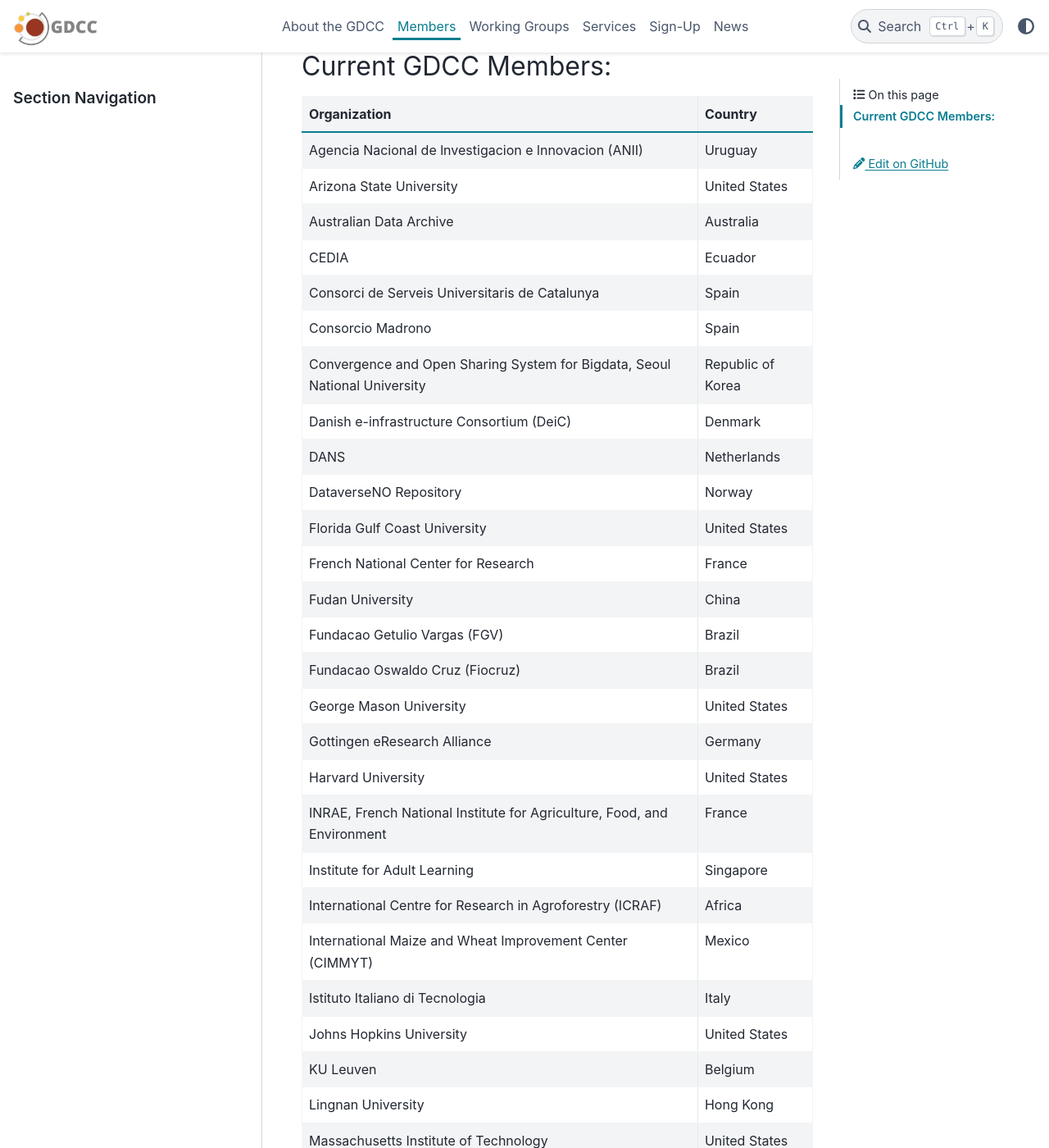
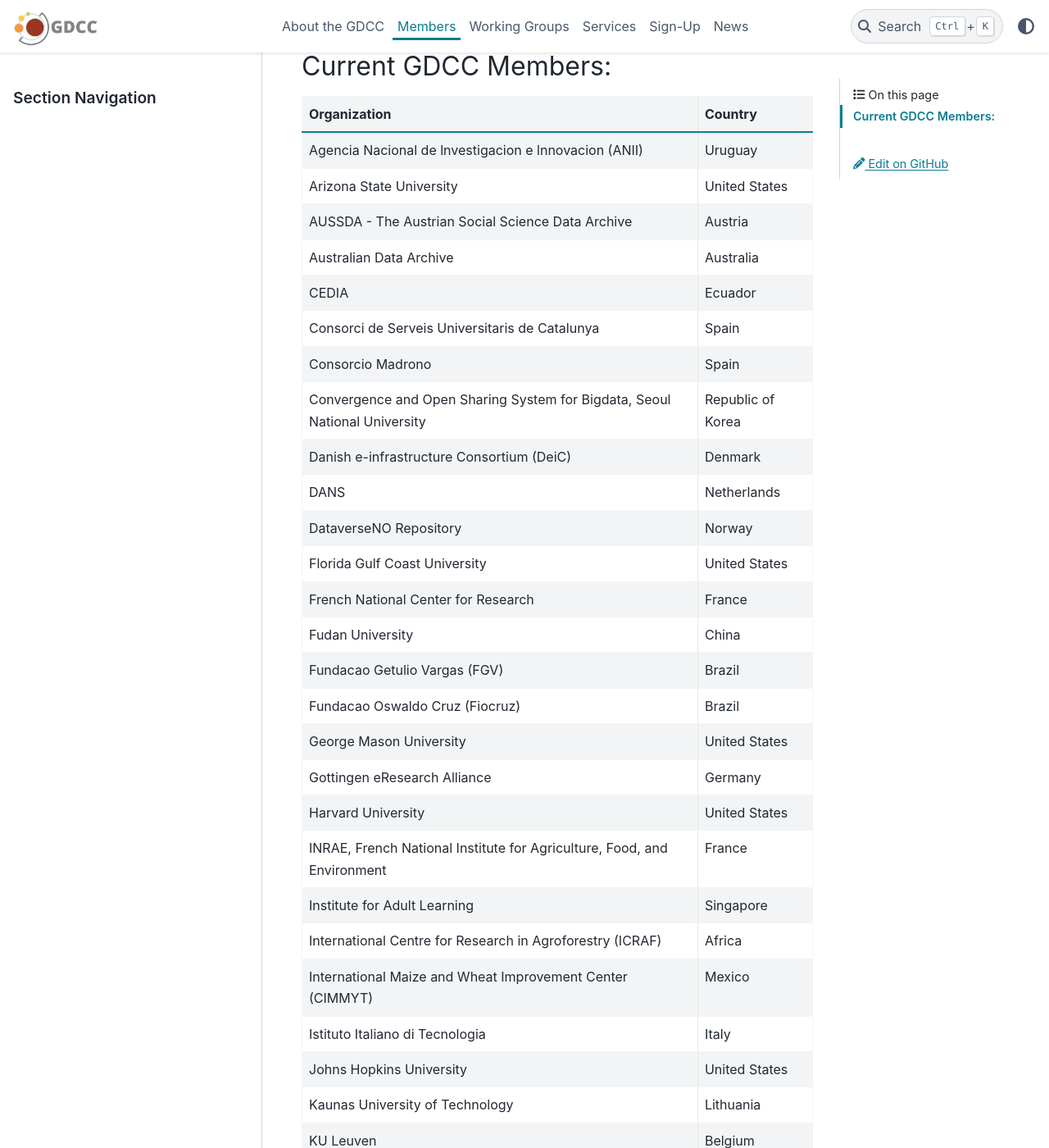
Before and after one commit to gdcc/www.gdcc.io, a Sphinx documentation site: the page built from source/members.md, in a window 1280 px wide and 1400 px high, scrolled down 669 px. Shown: the whole window at 82% size. Built offline with Sphinx 7.4.7 and the PyData theme 0.15.4, drawn with Linux system fonts in a browser that asks for light colours.

Commit message:
Update members.md

```diff
--- a/source/members.md
+++ b/source/members.md
@@ -16,6 +16,7 @@
 |--|--|
 | Agencia Nacional de lnvestigacion e lnnovacion (ANII) | Uruguay |
 | Arizona State University | United States |
+| AUSSDA - The Austrian Social Science Data Archive | Austria |
 | Australian Data Archive | Australia |
 | CEDIA | Ecuador |
 | Consorci de Serveis Universitaris de Catalunya | Spain |
@@ -38,6 +39,7 @@
 | International Maize and Wheat Improvement Center (CIMMYT) | Mexico |
 | Istituto Italiano di Tecnologia | Italy |
 | Johns Hopkins University | United States |
+| Kaunas University of Technology | Lithuania |
 | KU Leuven | Belgium |
 | Lingnan University | Hong Kong |
 | Massachusetts Institute of Technology | United States |
```
